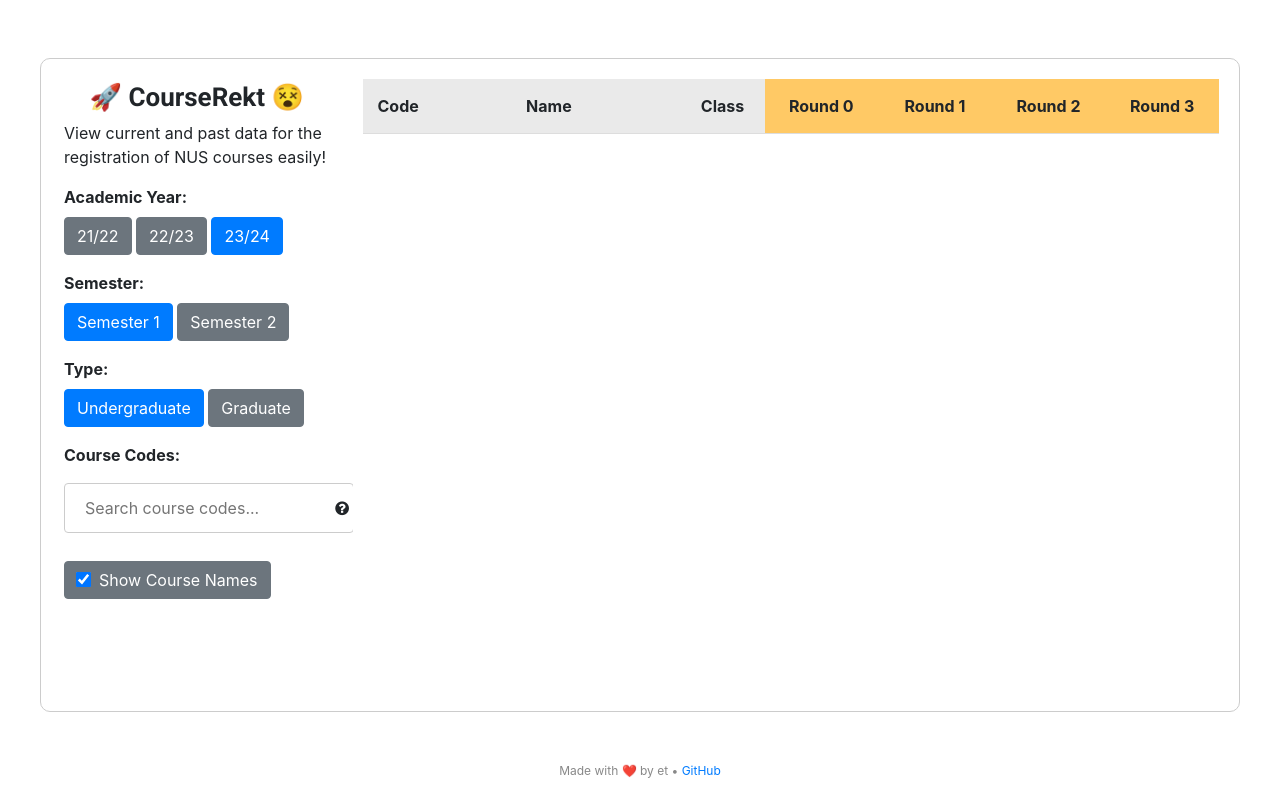
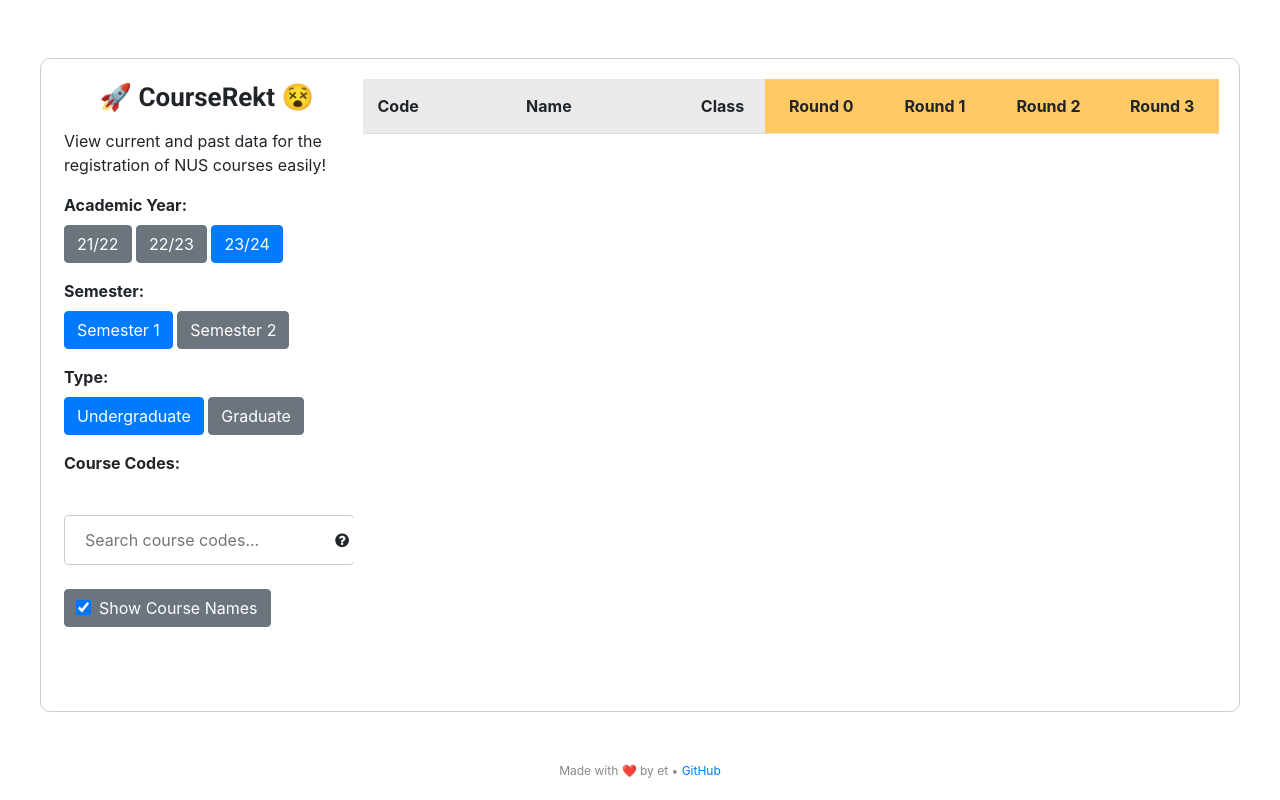
Before and after one commit to lunaflight/courserekt, a Flask app: template src/web/templates/history.html in a window 1280 px wide. Run offline with Flask 3, Linux system fonts and the light colour scheme; the template is opened without the code that fills it, so the values that code supplies are empty; some libraries are stand-ins or nearby versions.

Commit message:
We use local storage to maintain the search bar now.
Instead of using Jinja2 templating and keeping the search bar
as part of the form submission, we keep it in local javascript.
Search bar is consequently moved out of the <form> and style
must be updated accordingly.

```diff
--- a/src/web/static/script.js
+++ b/src/web/static/script.js
@@ -54,9 +54,12 @@ async function toggleColumnByCheckbox() {
  * @function
  */
 async function filterCourses() {
-  const searchInput = document.getElementById('search-input').value.toUpperCase();
+  const searchInput = document.getElementById('search-input');
+  localStorage.setItem('searchValue', searchInput.value);
+
+  const formattedInput = searchInput.value.toUpperCase();
   const tableRows = document.getElementsByTagName('tr');
-  const filters = searchInput.split(' ').filter(Boolean);
+  const filters = formattedInput.split(' ').filter(Boolean);
 
   const courseCodeIndex = 0;
 
@@ -89,6 +92,7 @@ document.addEventListener('DOMContentLoaded', () => {
 
   // The search bar should constantly filter courses as new input is received.
   const searchInput = document.getElementById('search-input');
+  searchInput.value = localStorage.getItem('searchValue') || '';
   searchInput.addEventListener('input', filterCourses);
   filterCourses();
 
--- a/src/web/static/style.css
+++ b/src/web/static/style.css
@@ -33,16 +33,11 @@ footer {
     align-items: flex-start;
 }
 
-.form-container,
-.table-container {
-    padding: 0px;
-}
-
 .form-container {
     flex: 1;
     display: flex;
     flex-direction: column;
-    align-items: center;
+    align-items: baseline;
     margin-right: 10px;
     position: sticky;
     top: 10%;
@@ -59,11 +54,6 @@ footer {
     width: max-content;
 }
 
-form {
-    margin-bottom: 20px;
-    width: 100%;
-}
-
 table {
     width: 100%;
     table-layout: fixed;
@@ -76,16 +66,22 @@ th, td {
 }
 
 th {
-    background-color: #eaeaea;
+    position: sticky;
     font-weight: bold;
-    position: sticky;
     top: 0;
     z-index: 1;
-    width: 100px;
+}
+
+.table-code, .table-name, .table-class {
+    background-color: #eaeaea;
 }
 
 .table-code {
     width: 85px;
+}
+
+.table-name {
+    width: 100px;
 }
 
 .table-class {
@@ -94,6 +90,8 @@ th {
 
 .table-round {
     width: 65px;
+    background-color: #FFC965;
+    text-align: center;
 }
 
 input[type=text], select {
@@ -123,6 +121,7 @@ input[type=submit]:hover {
 .search-bar-container {
   position: relative;
   display: inline-block;
+  margin-bottom: 1rem;
 }
 
 .help-icon {
--- a/src/web/templates/history.html
+++ b/src/web/templates/history.html
@@ -22,7 +22,7 @@
     <div class="my-container">
       <!-- Sidebar -->
       <div class="form-container">
-        <h1 style="margin-right: 20px; font-size: 26px; font-weight: bold; font-family: 'Roboto', sans-serif;">🚀 CourseRekt 😵</h1>
+        <h1 style="font-size: 26px; font-weight: bold; font-family: 'Roboto', sans-serif; margin: 0 auto; margin-bottom: 1rem;">🚀 CourseRekt 😵</h1>
         <p style="font-size: 1rem;">View current and past data for the registration of NUS courses easily!</p>
         <!-- Form -->
         <form id="course-form" method="POST">
@@ -65,21 +65,20 @@
               </label>
             </div>
           </div>
-          <!-- Search Bar -->
-          <label for="course_codes"><b>Course Codes:</b></label><br>
-          <div class="search-bar-container">
-            <input type="text" id="search-input" name="search-input" oninput="filterCourses()" placeholder="Search course codes..." value="{{ request.form.get('search-input', '') }}" autocomplete="off">
-            <span class="help-icon" data-toggle="tooltip" data-placement="top" title="Add a space to get additional search matches (e.g. 'CS2 EL GESS')"><i class="fa fa-question-circle"></i></span>
-          </div>
-
         </form>
+        <!-- Search Bar -->
+        <label for="course_codes"><b>Course Codes:</b></label><br>
+        <div class="search-bar-container">
+          <input type="text" id="search-input" name="search-input" oninput="filterCourses()" placeholder="Search course codes..." autocomplete="off">
+          <span class="help-icon" data-toggle="tooltip" data-placement="top" title="Add a space to get additional search matches (e.g. 'CS2 EL GESS')"><i class="fa fa-question-circle"></i></span>
+        </div>
         <!-- Toggle Visibility -->
-        <label for="toggle-column-checkbox" class="btn btn-secondary" style="margin-right: auto; width: auto;">
+        <label for="toggle-column-checkbox" class="btn btn-secondary">
           <input type="checkbox" id="toggle-column-checkbox" style="transform: scale(1.2);" autocomplete="off" checked>
           &nbsp;Show Course Names
         </label>
         {% if error %}
-        <div class="alert alert-danger" style="margin-right: auto; width: auto;">
+        <div class="alert alert-danger">
           <strong>Error:</strong> {{ error }}
         </div>
         {% endif %}
@@ -94,13 +93,13 @@
           <thead>
             <tr>
               <th class="table-code">Code</th>
-              <th>Name</th>
+              <th class="table-name">Name</th>
               <th class="table-class">Class</th>
               {% for round_num in range(4) %}
                 {% set year = request.form.get('year', '2324') %}
                 {% set semester = request.form.get('semester', '1') %}
                 {% set type = request.form.get('type', 'ug') %}
-              <th class='table-round' style="background-color: #FFC965; text-align: center;">
+              <th class='table-round'>
                 {% if pdf_exists(year, semester, type, round_num) %}
                 {% set url = url_for('serve_pdf', year=year, semester=semester, type=type, round_num=round_num) %}
                 <a href="{{ url }}" target="_blank">Round {{ round_num }}</a>
```
